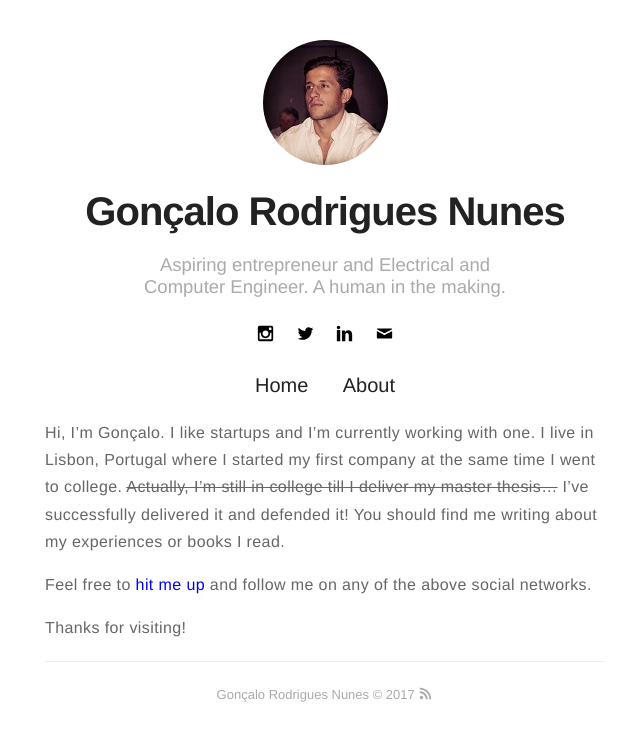
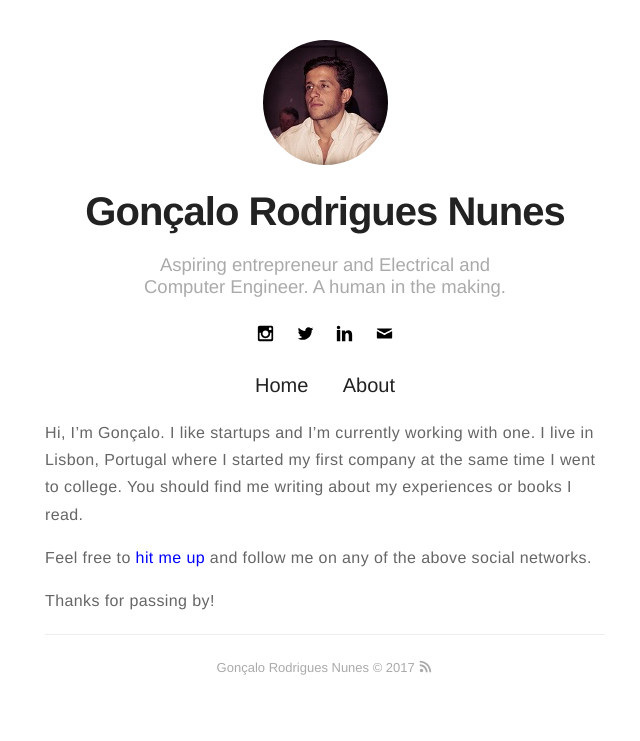
Before and after one commit to Gorbyy/gorbyy.github.io, a Jekyll site: the page built from about.md, in a window 1280 px wide. Shown: the top 741 px of the page, without its empty margins (315-955 px from the left). Built offline with Jekyll 4.4.1, drawn with Linux system fonts in a browser that asks for light colours.

Commit message:
Update about

```diff
--- a/about.md
+++ b/about.md
@@ -3,8 +3,8 @@
 title: About
 ---
 
-Hi, I'm Gonçalo. I like startups and I'm currently working with one. I live in Lisbon, Portugal where I started my first company at the same time I went to college. ~~Actually, I'm still in college till I deliver my master thesis...~~ I've successfully delivered it and defended it! You should find me writing about my experiences or books I read.
+Hi, I'm Gonçalo. I like startups and I'm currently working with one. I live in Lisbon, Portugal where I started my first company at the same time I went to college. You should find me writing about my experiences or books I read.
 
 Feel free to [hit me up](mailto:{{ site.email }}) and follow me on any of the above social networks.
 
-Thanks for visiting!
+Thanks for passing by!
```
